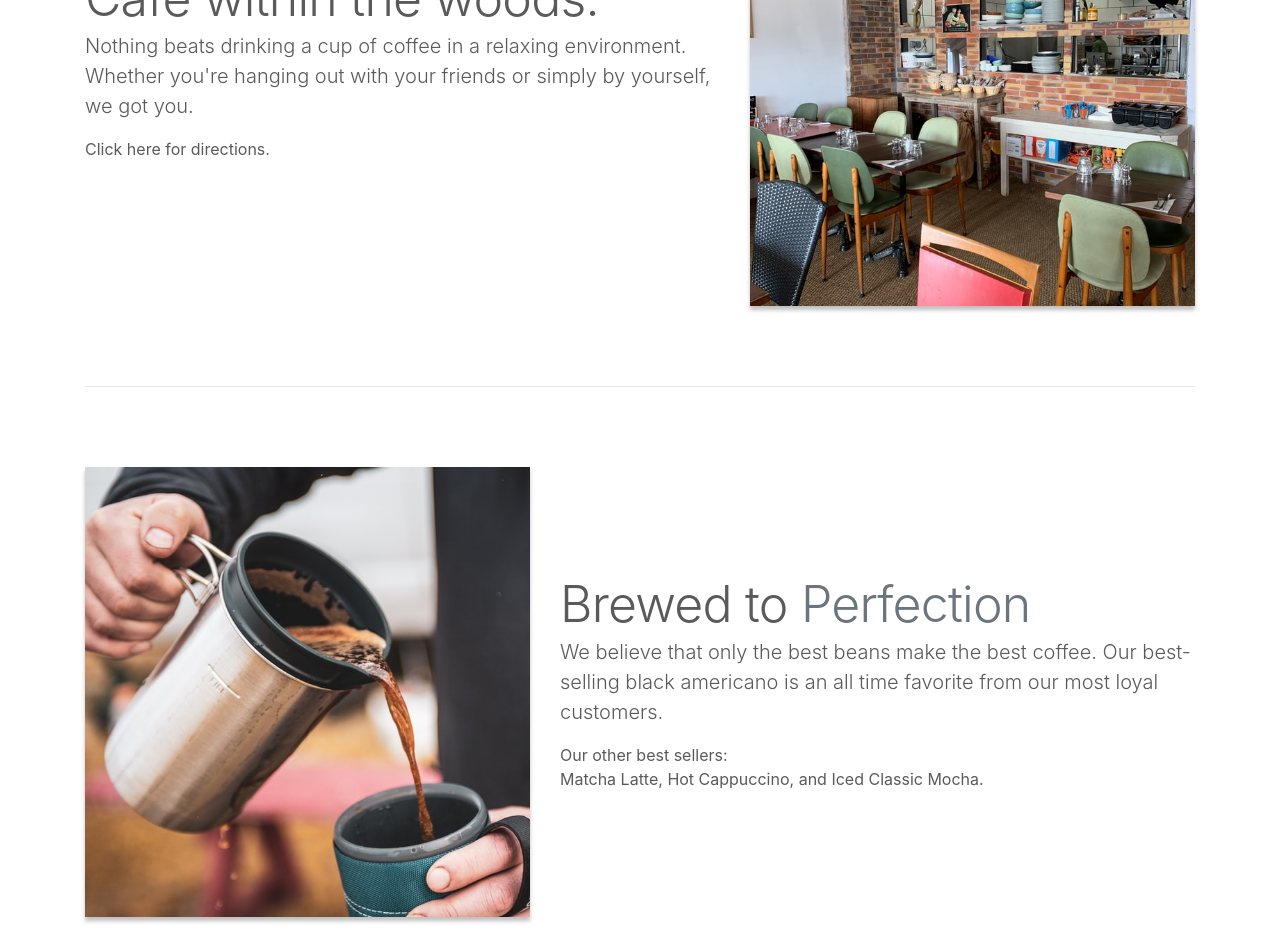
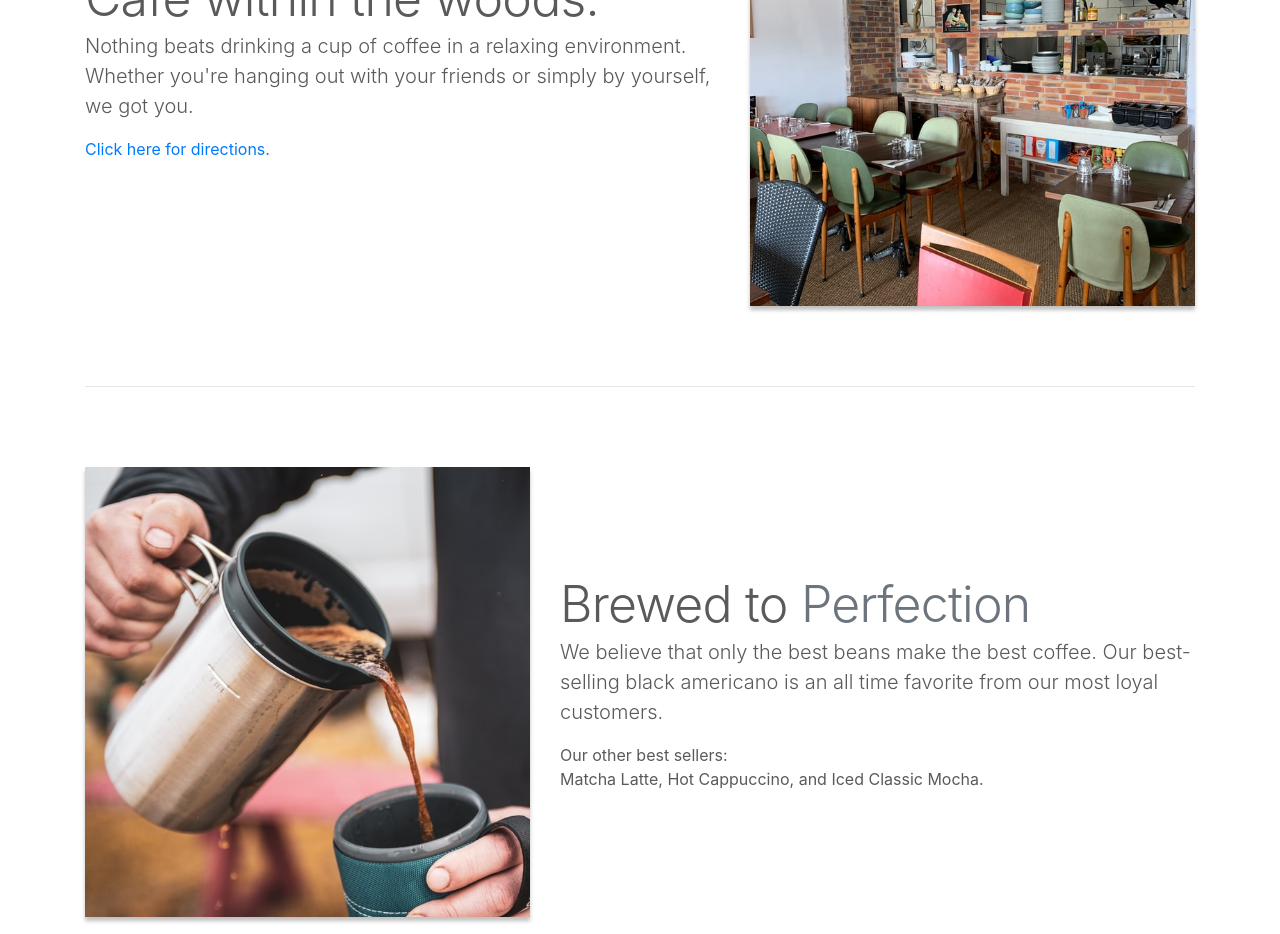
Before and after one commit to AzrielleP/SusheeResto, a website built with webpack: page src/index.html in a window 1280 px wide. Shown: the part 860-1794 px from the top of the page. Built offline with nearby package versions, Linux system fonts and the light colour scheme; files whose address does not match are found by name.

Commit message:
Added a link to 'Click here for directions' to the map portion of contact.html

```diff
--- a/src/index.html
+++ b/src/index.html
@@ -217,7 +217,7 @@
               yourself, we got you.
             </p>
             <p>
-              Click here for directions.
+              <a href = 'contact.html#map'>Click here for directions.</a>
             </p>
           </div>
 
```
Also changed, not shown: src/contact.html (+1 -1 lines), dist/about.html, dist/contact.html, dist/index.html, dist/menu.html.
